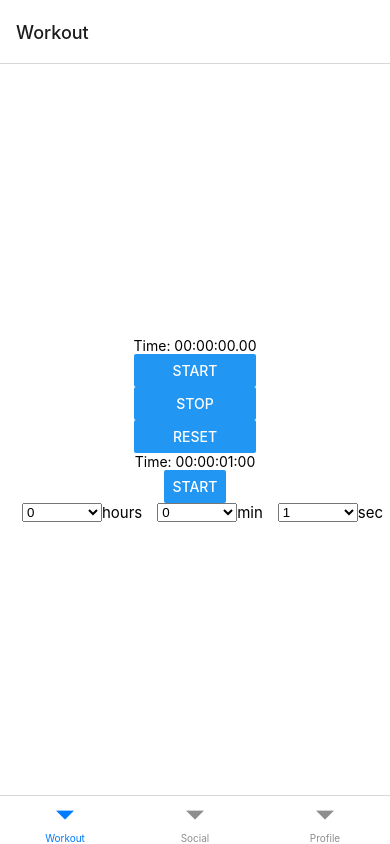
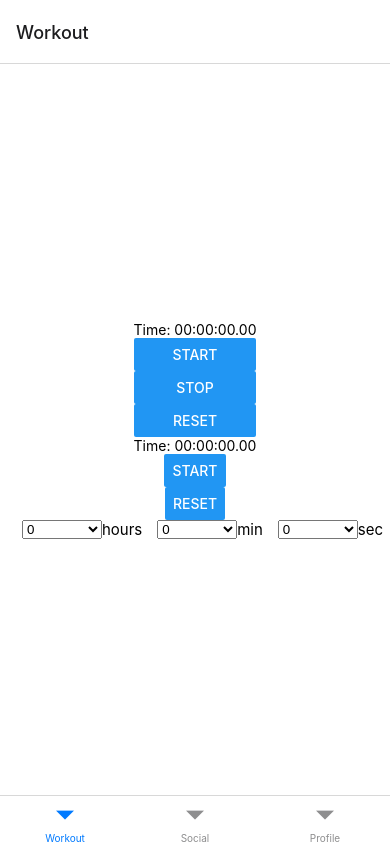
Before and after one commit to uprm-inso4101-2023-2024-S1/semester-project-fitquest-gameified-fitness-application, a React Native app in the folder Front End/: screen /Workout in a window 390 px wide. Built offline with nearby package versions, Linux system fonts and the light colour scheme.

Commit message:
Timer feature with sliders

```diff
--- a/Front End/components/Timer.tsx
+++ b/Front End/components/Timer.tsx
@@ -135,6 +135,7 @@ const useTimer = ({
     selectedSeconds,
 }: userTimerProps) => {
     const [isRunning, setIsRunning] = React.useState(false);
+    const [isReset, setIsReset] = React.useState(true);
     let [remainingTime, setRemainingTime] = React.useState(
         (parseInt(selectedHours, 10) * 3600) +
         (parseInt(selectedMinutes, 10) * 60) +
@@ -147,12 +148,33 @@ const useTimer = ({
             (parseInt(selectedMinutes, 10) * 60) +
             parseInt(selectedSeconds, 10)
         );
+
+        setIsRunning(true)
+
+        /*
+        if (remainingTime != 0) {
+            setIsReset(false);
             setIsRunning(true);
+        } else {
+            setIsReset(true);
+            setIsRunning(false);
+        }
+        */
     };
 
     const stop = () => {
         setIsRunning(false);
     };
+
+    const reset = () => {
+        setRemainingTime(
+            (parseInt(selectedHours, 10) * 3600) +
+            (parseInt(selectedMinutes, 10) * 60) +
+            parseInt(selectedSeconds, 10)
+        );
+        setIsRunning(false);
+        setIsReset(true);
+    }
 
     React.useEffect(() => {
         let interval: number | null = null;
@@ -184,18 +206,20 @@ const useTimer = ({
 
     return {
         isRunning,
+        isReset,
         start,
         stop,
+        reset,
         remainingTime
     };
 };
 
 export default () => {
     const [selectedMinutes, setSelectedMinutes] = React.useState("0");
-    const [selectedSeconds, setSelectedSeconds] = React.useState("1");
+    const [selectedSeconds, setSelectedSeconds] = React.useState("0");
     const [selectedHours, setSelectedHours] = React.useState("0");
 
-    const { isRunning, start, stop, remainingTime } = useTimer({
+    const { isRunning, isReset, start, stop, reset, remainingTime } = useTimer({
         selectedHours,
         selectedMinutes,
         selectedSeconds
@@ -205,13 +229,18 @@ export default () => {
 
     return (
         <View style={styles.container}>
-            <Text>Time: {`${formatNumber(hours)}:${formatNumber(minutes)}:${formatNumber(seconds)}:${formatNumber(milliseconds)}`}</Text>
+            <Text>Time: {`${formatNumber(hours)}:${formatNumber(minutes)}:${formatNumber(seconds)}.${formatNumber(milliseconds)}`}</Text>
             <Button title="Start" onPress={start} />
-            { isRunning ? (
+            {isRunning ? (
                 <>
                     <Button title="Stop" onPress={stop} />
                 </>
             ) : (
+                <>
+                    <Button title="Reset" onPress={reset} />
+                </>
+            )}
+            {isReset ? (
                 <>
                     <Pickers
                         selectedHours={selectedHours}
@@ -222,7 +251,7 @@ export default () => {
                         setSelectedSeconds={setSelectedSeconds}
                     />
                 </>
-            )}
+            ) : (<></>)}
         </View>
     );
 };
```
Lines whose indentation alone changed are shown as unchanged.
